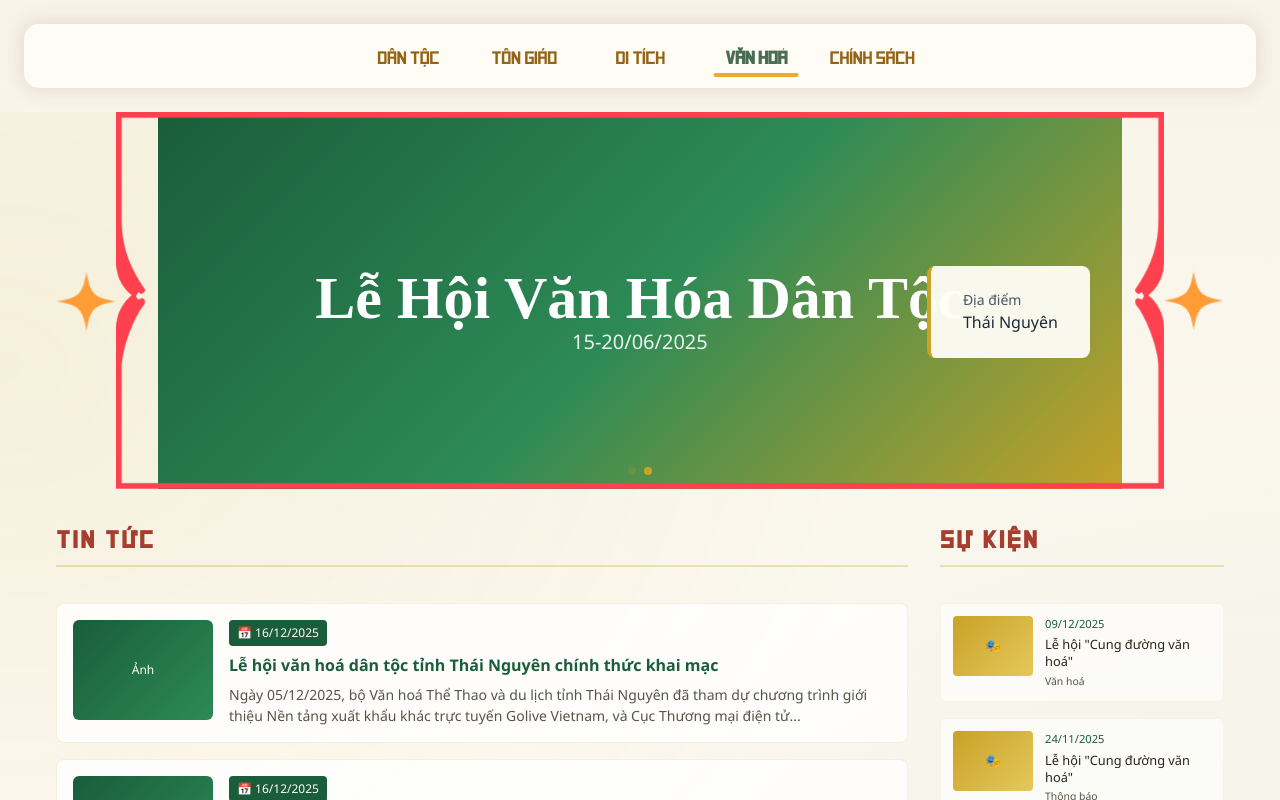
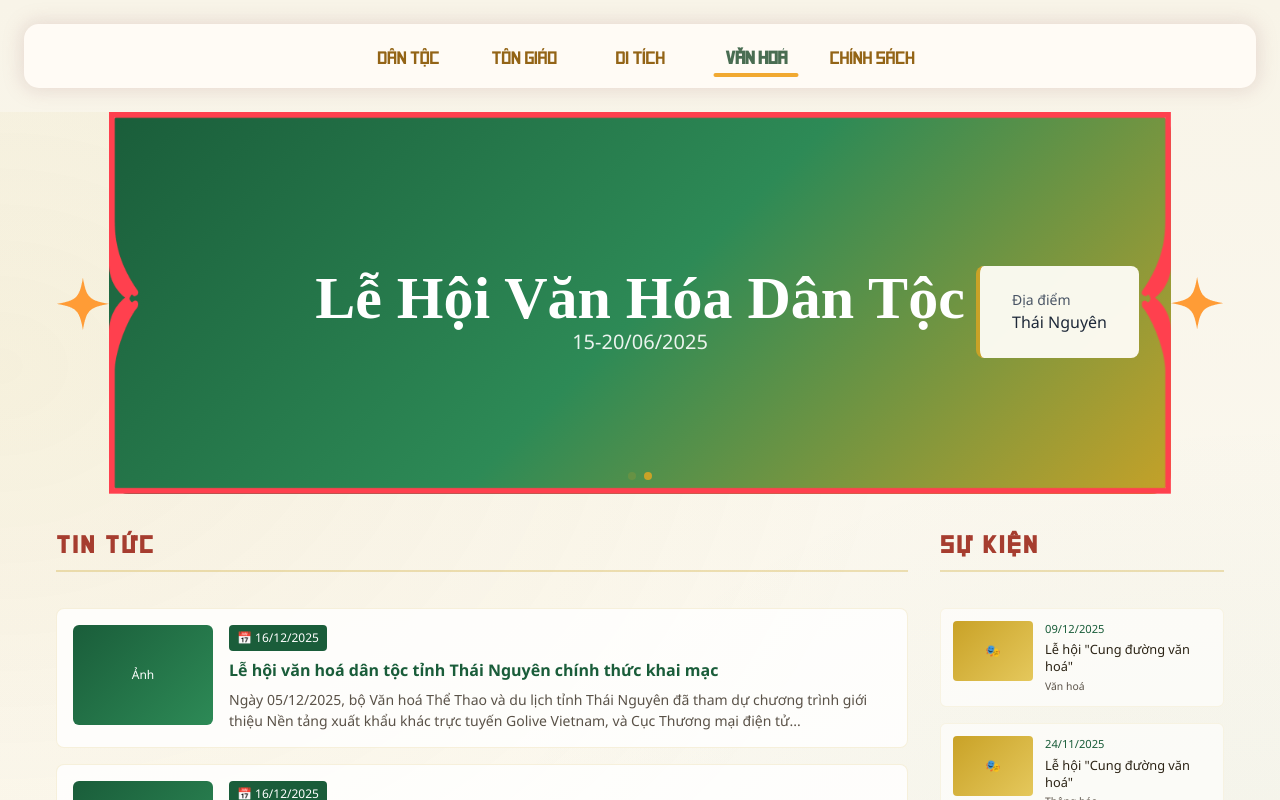
Before and after one commit to ndquanAP/vanhoadantoc, a React (Vite) app: page /van-hoa in a window 1280 px wide. Shown: the top 800 px of the page. Built offline with nearby package versions, Linux system fonts and the light colour scheme.

Commit message:
change padding for slide

```diff
--- a/src/index.css
+++ b/src/index.css
@@ -167,7 +167,7 @@ body {
 
 .slider-btn {
     flex: 1;
-    max-width: 60px;
+    max-width: 53px;
     background: transparent;
     border: none;
     cursor: pointer;
@@ -206,7 +206,7 @@ body {
     border-radius: 20px;
     overflow: hidden;
     z-index: 5;
-    padding: 0 4%;
+    padding: 0;
     /* Add horizontal padding to prevent frame overlap */
 }
 
```
